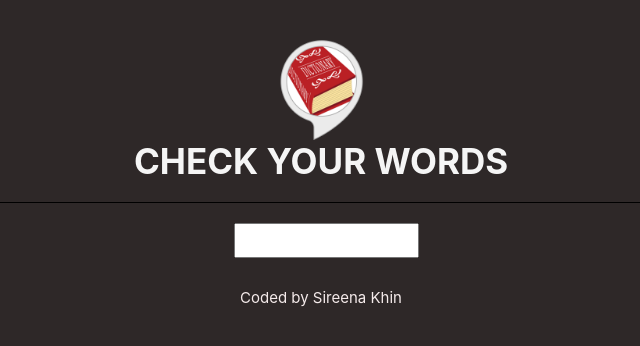
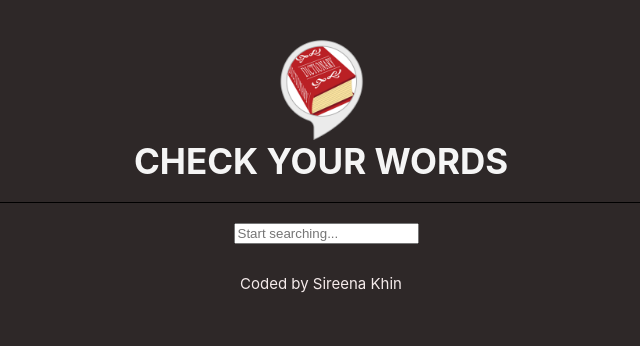
Before and after one commit to skhin/Check-Your-Words, a React (Create React App) app: page / in a window 1280 px wide. Shown: the top 346 px of the page, without its empty margins (319-959 px from the left). Built offline with nearby package versions, Linux system fonts and the light colour scheme.

Commit message:
Added some simple styling

```diff
--- a/src/components/Dictionary.css
+++ b/src/components/Dictionary.css
@@ -7,6 +7,8 @@ form {
   display: flex;
   margin: 0 auto;
   justify-content: center;
-  height: 35px;
-  min-width: 250px;
 }
+
+.dictionary {
+  margin-bottom: 30px;
+}
--- a/src/components/Dictionary.js
+++ b/src/components/Dictionary.js
@@ -30,10 +30,15 @@ const Dictionary = () => {
     <>
       <div className="dictionary">
         <form onSubmit={search}>
-          <input type="search" onChange={handleKeywordChange} />
+          <input
+            className="form-control form-control-lg"
+            type="search"
+            placeholder="Start searching..."
+            onChange={handleKeywordChange}
+          />
         </form>
-        <Results results={results} />
       </div>
+      <Results results={results} />
     </>
   );
 };
--- a/src/components/Meaning.js
+++ b/src/components/Meaning.js
@@ -15,7 +15,7 @@ const Meaning = (props) => {
                 {definition.definition}
                 <br />
                 <span className="example">
-                  <em>{definition.example}</em>
+                  "<em>{definition.example}</em>""
                 </span>
               </p>
             </div>
--- a/src/components/Results.css
+++ b/src/components/Results.css
@@ -1,7 +1,20 @@
 .word {
-  text-transform: capitalize;
+  text-transform: uppercase;
+  color: rgb(231, 213, 213);
+  font-size: xx-large;
 }
 
+.card {
+  border: 2px solid slategray;
+  padding: 20px;
+  border-radius: 20px;
+}
+
+/* ////////////// Meaning.js CSS ////////////*/
 .example {
   color: palegoldenrod;
 }
+
+h3 {
+  color: rgb(196, 93, 93);
+}
--- a/src/components/Results.js
+++ b/src/components/Results.js
@@ -8,6 +8,8 @@ const Results = (props) => {
   if (props.results) {
     return (
       <>
+        <div class="card">
+          <div class="card-body">
             <div className="results">
               <h2 className="word">{props.results.word}</h2>
               {props.results.meanings.map(function (meaning, index) {
@@ -18,6 +20,8 @@ const Results = (props) => {
                 );
               })}
             </div>
+          </div>
+        </div>
       </>
     );
   } else {
```
Lines whose indentation alone changed are shown as unchanged.
